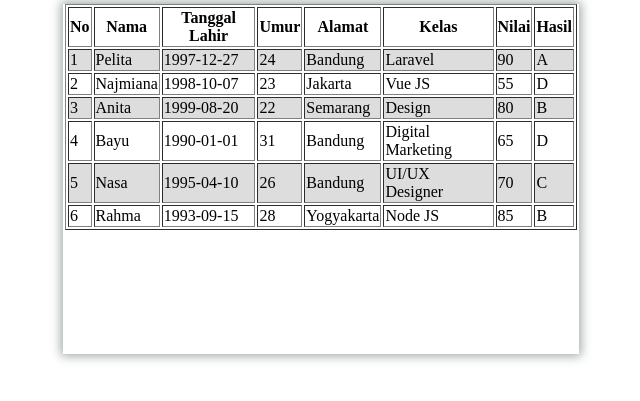
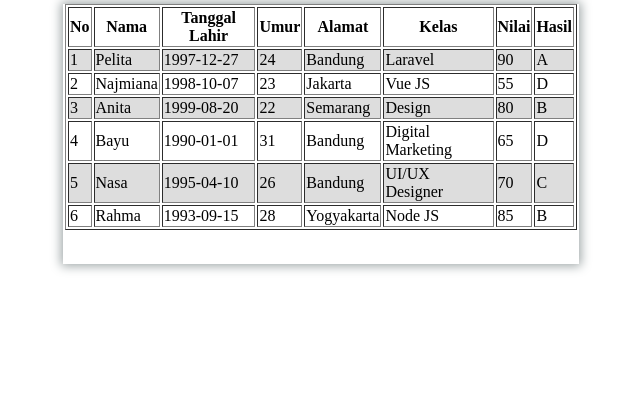
Before and after one commit to anggunwulansari09/Tugas_phpAnggun, a PHP site: page /Sesi28.php in a window 1280 px wide. Shown: the part 165-566 px from the top of the page, without its empty margins (345-985 px from the left). Run offline with PHP 8.4, Linux system fonts and the light colour scheme.

Commit message:
tugas sesi 28

```diff
--- a/Sesi28.php
+++ b/Sesi28.php
@@ -18,7 +18,6 @@
             width: 32rem;
             padding-left: 2px;
             padding-right: 2px;
-            padding-bottom: 90px;
             margin-top: 100px;
             margin-left: 400px;
         }
@@ -49,9 +48,10 @@
                     <th>Hasil</th>
                 </tr>
                 <?php
+                //memasukkan filejson
                 $data = file_get_contents("data.json");
                 $students = json_decode($data);
-
+                //memasukkan umur
                 $tahun_sekarang = 2021;
 
                 foreach ($students as $key => $student) {
@@ -68,7 +68,7 @@
                         $hasil = 'D';
                     }
 
-                    $color = ($key % 2 == 1) ? "white" : "#ddd";
+                    $color = ($key % 2 == 1) ? "white" : "#ddd";//memasukkan warna
 
                     echo '<tr style="background-color:' . $color . '">';
                     echo '<td>' . ($key + 1) . '</td>';
```
